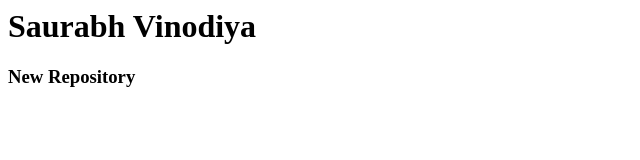
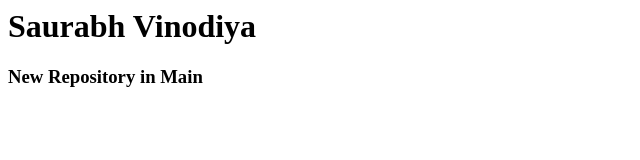
Before and after one commit to sourabhb0371/newRepo, a plain HTML site: page index.html in a window 1280 px wide. Shown: the full height of the page, 0-640 px from the left. Drawn offline with Linux system fonts and the light colour scheme.

Commit message:
changes in main branch in index file

```diff
--- a/index.html
+++ b/index.html
@@ -1,3 +1,3 @@
 <!-- THIS IS FEATURE 1 -->
 <h1>Saurabh Vinodiya</h1>
-<h3>New Repository</h3>
+<h3>New Repository in Main</h3>
```
